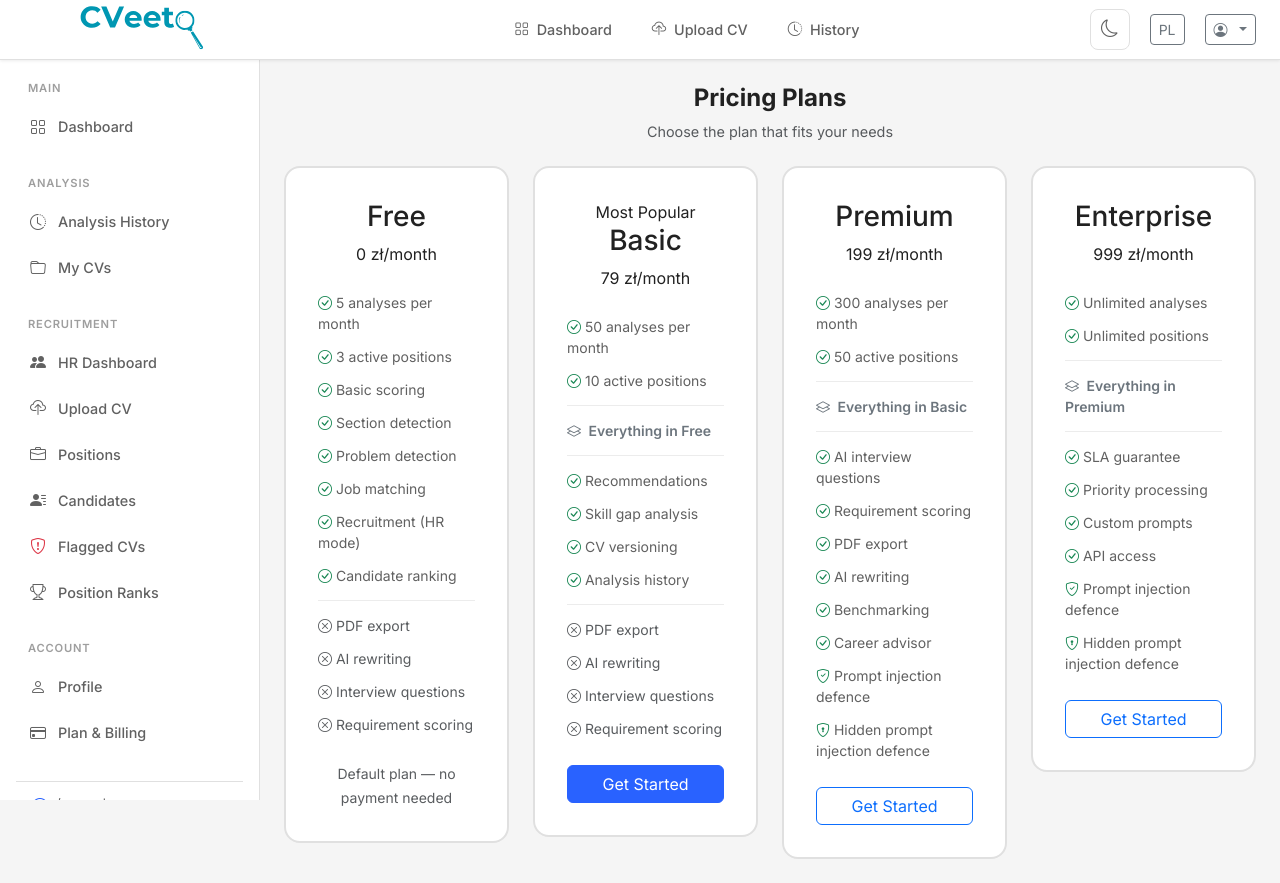
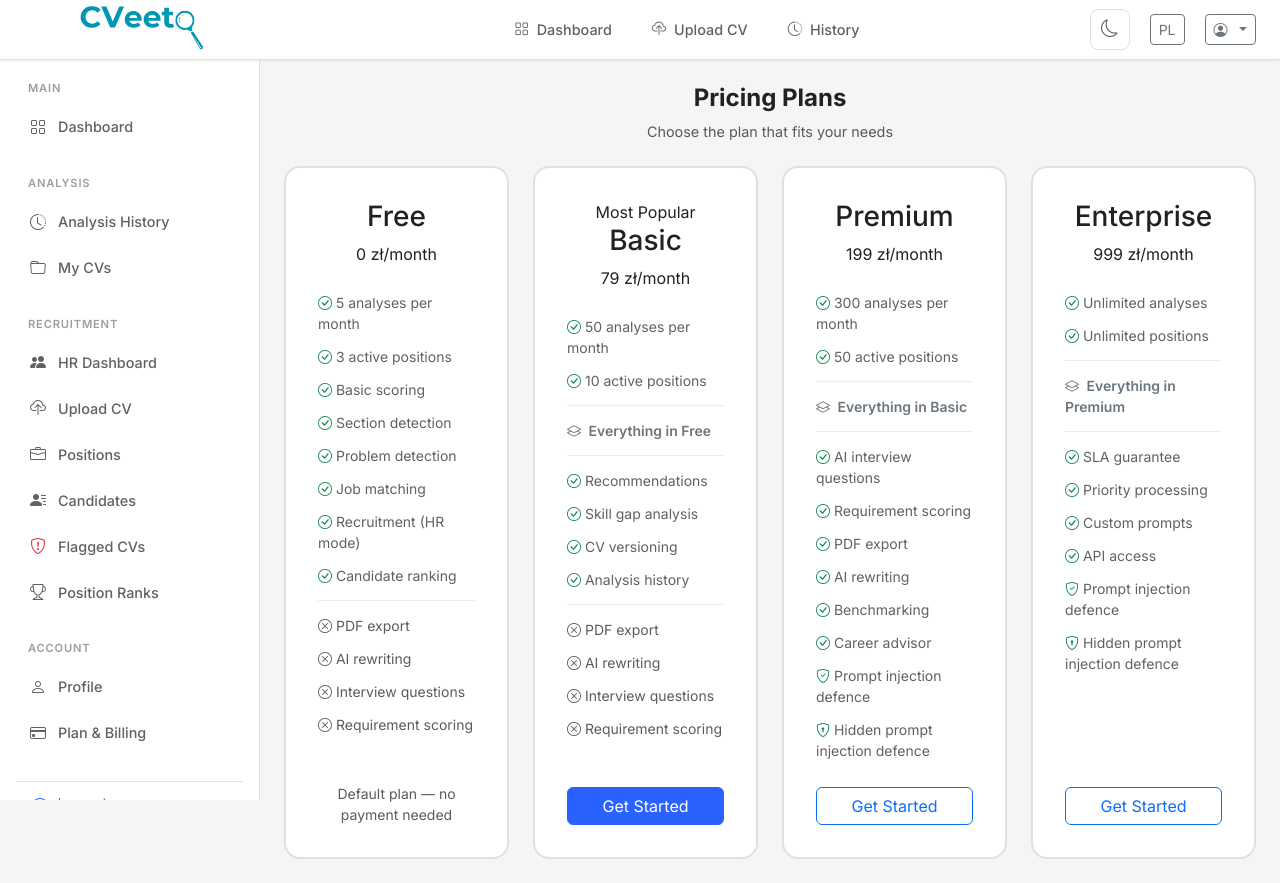
Before and after one commit to Kamilecky/cvanalyzer-CVtee, a Django app: page /billing/pricing/ in a window 1280 px wide. Run offline with Django 5.2, Linux system fonts and the light colour scheme; parts of the project's set-up code (start-up, migrations or seed data) failed here and were passed over; some libraries are stand-ins or nearby versions.

Commit message:
Pricing tiles fixes 2.0

```diff
--- a/static/css/style.css
+++ b/static/css/style.css
@@ -752,6 +752,19 @@ body {
     padding: 32px;
     text-align: center;
     transition: all 0.3s;
+    display: flex;
+    flex-direction: column;
+    height: 100%;
+}
+
+.pricing-body {
+    display: flex;
+    flex-direction: column;
+    flex: 1;
+}
+
+.pricing-features {
+    flex: 1;
 }
 
 .pricing-features {
--- a/templates/billing/pricing.html
+++ b/templates/billing/pricing.html
@@ -22,8 +22,8 @@
 <div class="row g-4 justify-content-center">
 
     <!-- Free Plan -->
-    <div class="col-md-6 col-lg-3">
-        <div class="pricing-card">
+    <div class="col-md-6 col-lg-3 d-flex">
+        <div class="pricing-card w-100">
             <div class="pricing-header">
                 <h3>{% trans "Free" %}</h3>
                 <div class="pricing-price">0 zł<span>/month</span></div>
@@ -95,8 +95,8 @@
     </div>
 
     <!-- Premium Plan -->
-    <div class="col-md-6 col-lg-3">
-        <div class="pricing-card">
+    <div class="col-md-6 col-lg-3 d-flex">
+        <div class="pricing-card w-100">
             <div class="pricing-header">
                 <h3>{% trans "Premium" %}</h3>
                 <div class="pricing-price">199 zł<span>/month</span></div>
@@ -134,8 +134,8 @@
     </div>
 
     <!-- Enterprise Plan -->
-    <div class="col-md-6 col-lg-3">
-        <div class="pricing-card">
+    <div class="col-md-6 col-lg-3 d-flex">
+        <div class="pricing-card w-100">
             <div class="pricing-header">
                 <h3>{% trans "Enterprise" %}</h3>
                 <div class="pricing-price">999 zł<span>/month</span></div>
```
